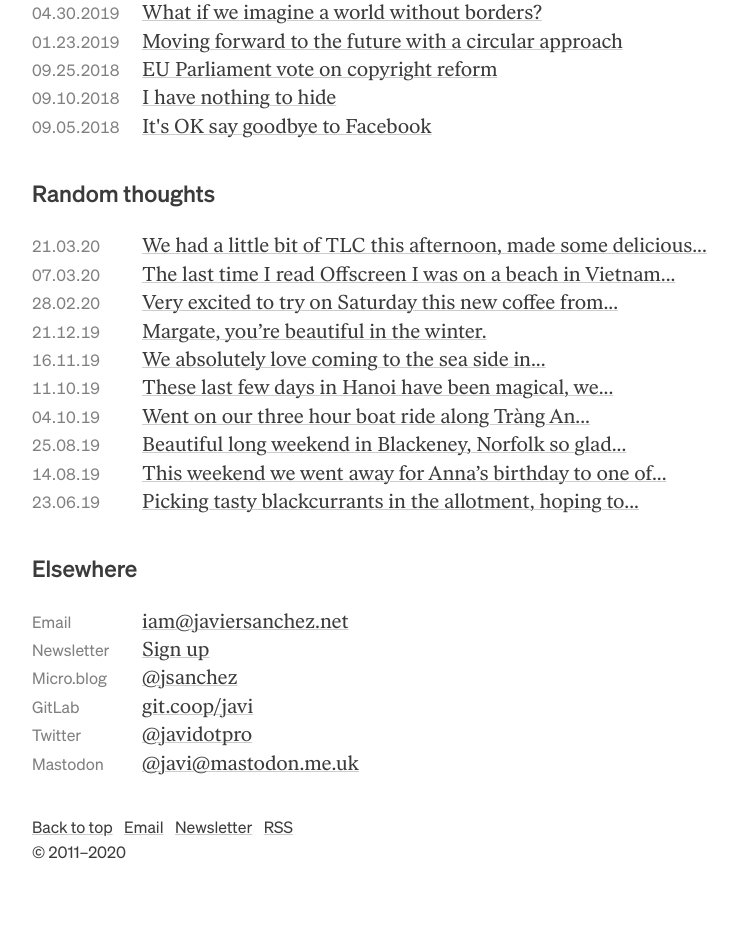
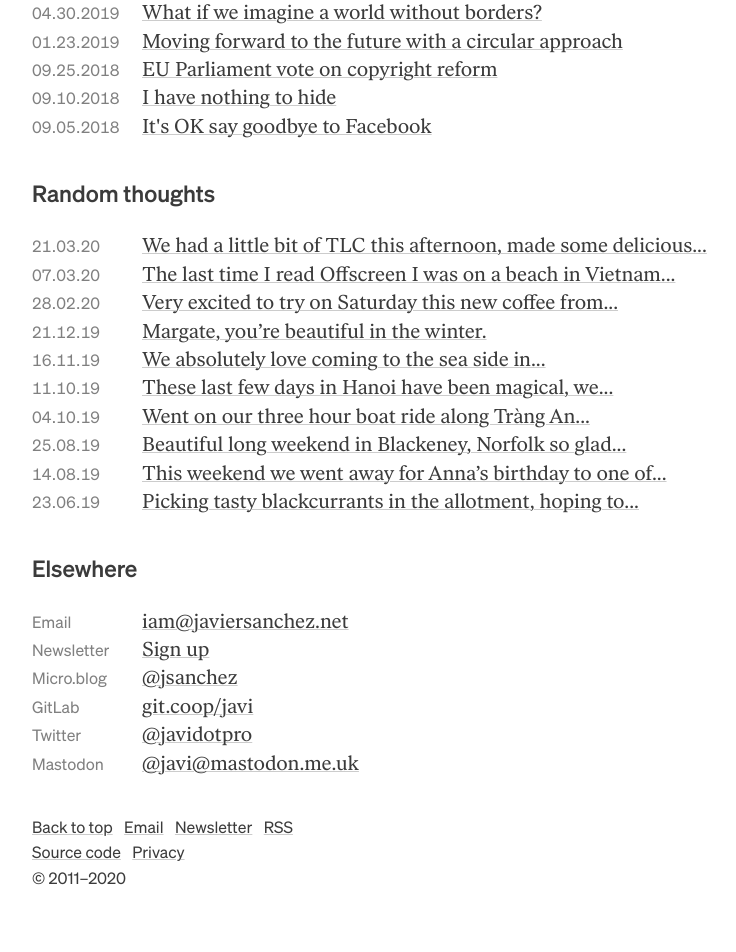
Before and after one commit to javielico/site, a Jekyll site: the page built from index.markdown, in a window 1280 px wide. Shown: the part 658-1610 px from the top of the page, without its empty margins (248-984 px from the left). Built offline with Jekyll 4.4.1, drawn with Linux system fonts in a browser that asks for light colours; before the commit the page ends 1584 px from its top, so only the background shows below that.

Commit message:
Added source code and privacy

```diff
--- a/_includes/footer.html
+++ b/_includes/footer.html
@@ -4,5 +4,8 @@
     <a href="https://buttondown.email/potat">Newsletter</a>
     <a href="/feed.xml">RSS</a>
     <br>
+    <a href="https://git.coop/javi/site/">Source code</a>
+    <a href="/privacy/">Privacy</a>
+    <br>
     &copy; 2011–2020
   </footer>
```
